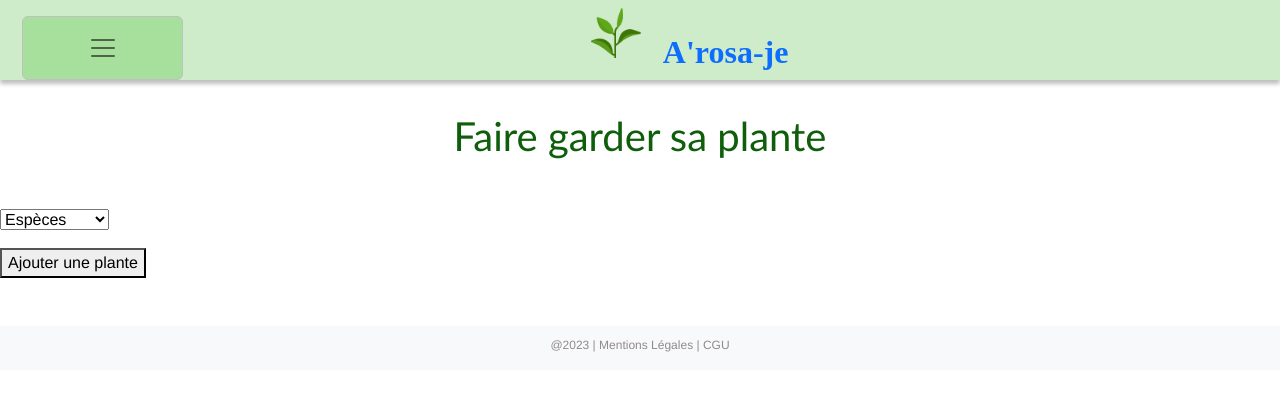
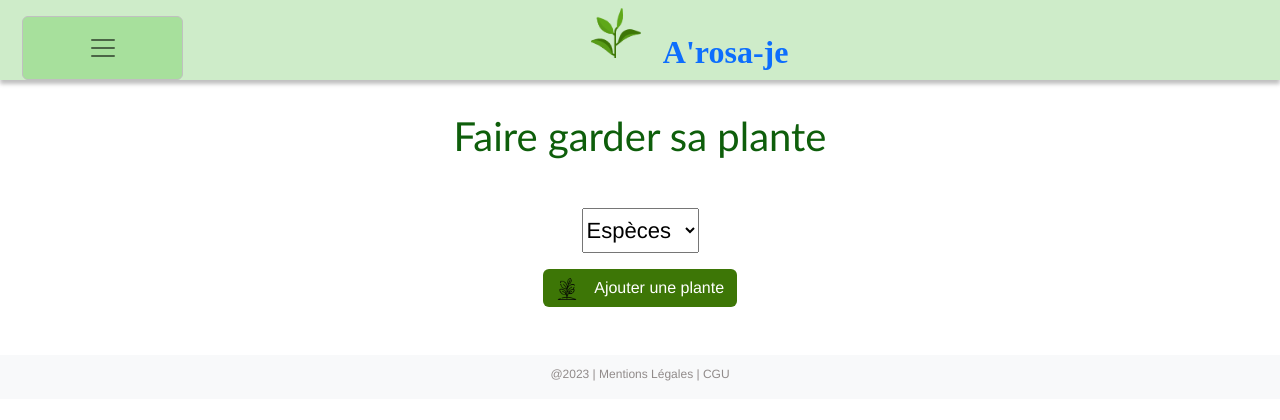
Before and after one commit to mayyyyyl/mspr-app, a Vue app: page /ajouter_plante in a window 1280 px wide. Shown: the top 420 px of the page. Built offline with nearby package versions, Linux system fonts and the light colour scheme.

Commit message:
mise à jour du bouton

```diff
--- a/src/views/AddPlantView.vue
+++ b/src/views/AddPlantView.vue
@@ -1,48 +1,63 @@
 <template>
-  <div class="home">
-    <h1> Faire garder sa plante</h1>
+  <div class="add_plant">
+    <div class="container-fluid justify-content-md-center">
+      <div class="row justify-content-md-center">
+        <div class="col-md-6 text-center">
+          <h1>Faire garder sa plante</h1>
           <p>
 
           </p>
           <label for="plants"></label>
-    <select name="plants" id="plants">
-      <optgroup label="Plantes">
+          <select class="dropdown" name="plants" id="plants">
               <option value="especes">Espèces</option>
               <option value="mimosa">Mimosa</option>
               <option value="hortancia">Hortancia</option>
               <option value="dahlia">Dahlia</option>
-      </optgroup>
           </select>
           <p>
 
 
           </p>
+          <router-link to="/ajouter_plante" custom v-slot="{ navigate }">
+            <button class="btn btn_green" @click="navigate" role="link">
+              <img id="icon_btn" src="@/assets/plant_icon_bw.png">
+              Ajouter une plante</button>
+          </router-link>
         </div>
-  <div id="add_plants">
-    <button v-on:click="button_add += 1">Ajouter une plante</button>
+      </div>
+    </div>
   </div>
 </template>
-
 
 <script>
 import Navigation from '@/components/Navigation.vue';
 import Footer from '@/components/Footer.vue'
 
-
 export default {
-  methods: {
-    button_add() {
-      var addplants = new Vue({
-        el: '#add_plants',
-        data: {
-          counter: 0
-        }
-      })
-      }
-    },
+  name: 'HomeView',
   components: {
     Navigation,
     Footer
   }
 }
 </script>
+<style scoped>
+#icon_btn{
+  margin-right: .8em;
+  width: 22px;
+}
+.btn_green {
+  background-color: #3d7606;
+  color: white;
+}
+
+.btn_green:hover {
+  background-color: #d8ffd1;
+  color: #0e5e0b;
+}
+.dropdown{
+  block-size: 45px;
+  font-size: 22px;
+
+}
+</style>
```
Lines whose indentation alone changed are shown as unchanged.
